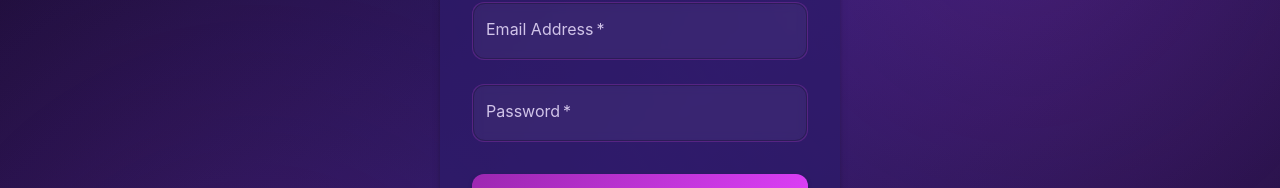
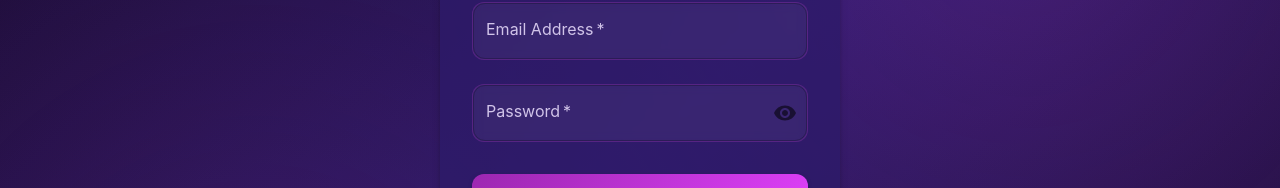
Before and after one commit to chaitanyagalande/bharatpulse-frontend, a React (Vite) app: page /login in a window 1280 px wide. Shown: the part 246-434 px from the top of the page. Built offline with nearby package versions, Linux system fonts and the light colour scheme.

Commit message:
Added eye for password visibility in login and register, also added confirm password in register page

```diff
--- a/src/pages/Login.tsx
+++ b/src/pages/Login.tsx
@@ -8,11 +8,14 @@ import {
     Button,
     CircularProgress,
     Container,
+    IconButton,
+    InputAdornment,
     Link,
     Paper,
     TextField,
     Typography,
 } from "@mui/material";
+import { Visibility, VisibilityOff } from "@mui/icons-material";
 
 const Login: React.FC = () => {
     const { login } = useAuth();
@@ -23,12 +26,17 @@ const Login: React.FC = () => {
     });
     const [message, setMessage] = useState("");
     const [loading, setLoading] = useState(false);
+    const [showPassword, setShowPassword] = useState(false);
 
     const handleChange = (e: React.ChangeEvent<HTMLInputElement>) => {
         setFormData({
             ...formData,
             [e.target.name]: e.target.value,
         });
+    };
+
+    const handleClickShowPassword = () => {
+        setShowPassword(!showPassword);
     };
 
     const handleSubmit = async (e: React.FormEvent) => {
@@ -117,12 +125,25 @@ const Login: React.FC = () => {
                             fullWidth
                             label="Password"
                             name="password"
-                            type="password"
+                            type={showPassword ? "text" : "password"}
                             value={formData.password}
                             onChange={handleChange}
                             margin="normal"
                             required
                             autoComplete="current-password"
+                            InputProps={{
+                                endAdornment: (
+                                    <InputAdornment position="end">
+                                        <IconButton
+                                            aria-label="toggle password visibility"
+                                            onClick={handleClickShowPassword}
+                                            edge="end"
+                                        >
+                                            {showPassword ? <VisibilityOff /> : <Visibility />}
+                                        </IconButton>
+                                    </InputAdornment>
+                                ),
+                            }}
                         />
                         <Button
                             type="submit"
--- a/src/pages/Register.tsx
+++ b/src/pages/Register.tsx
@@ -8,25 +8,31 @@ import {
     Button,
     CircularProgress,
     Container,
+    IconButton,
+    InputAdornment,
     Link,
     Paper,
     TextField,
     Typography,
 } from "@mui/material";
+import { Visibility, VisibilityOff } from "@mui/icons-material";
 import StateCitySelect from "../components/StateCitySelect";
 
 const Register: React.FC = () => {
     const { register } = useAuth();
     const navigate = useNavigate();
-    const [formData, setFormData] = useState<RegisterRequest>({
+    const [formData, setFormData] = useState<RegisterRequest & { confirmPassword: string }>({
         username: "",
         email: "",
         password: "",
+        confirmPassword: "",
         city: "",
     });
     const [selectedState, setSelectedState] = useState("");
     const [message, setMessage] = useState("");
     const [loading, setLoading] = useState(false);
+    const [showPassword, setShowPassword] = useState(false);
+    const [showConfirmPassword, setShowConfirmPassword] = useState(false);
 
     const handleStateChange = (stateCode: string) => {
         setSelectedState(stateCode);
@@ -51,6 +57,14 @@ const Register: React.FC = () => {
         });
     };
 
+    const handleClickShowPassword = () => {
+        setShowPassword(!showPassword);
+    };
+
+    const handleClickShowConfirmPassword = () => {
+        setShowConfirmPassword(!showConfirmPassword);
+    };
+
     const handleSubmit = async (e: React.FormEvent) => {
         e.preventDefault();
 
@@ -60,16 +74,31 @@ const Register: React.FC = () => {
             return;
         }
 
+        // Validate password match
+        if (formData.password !== formData.confirmPassword) {
+            setMessage("❌ Passwords do not match");
+            return;
+        }
+
+        // Validate password length
+        if (formData.password.length < 6) {
+            setMessage("❌ Password must be at least 6 characters long");
+            return;
+        }
+
         setLoading(true);
         setMessage("");
 
         try {
-            await register(formData);
+            // Create register data without confirmPassword
+            const { confirmPassword, ...registerData } = formData;
+            await register(registerData);
             setMessage("✅ Registration successful! Please login.");
             setFormData({
                 username: "",
                 email: "",
                 password: "",
+                confirmPassword: "",
                 city: "",
             });
             setSelectedState("");
@@ -157,16 +186,64 @@ const Register: React.FC = () => {
                             value={formData.email}
                             onChange={handleChange}
                         />
+
+                        {/* Password Field with Visibility Toggle */}
                         <TextField
                             margin="normal"
                             required
                             fullWidth
                             label="Password"
                             name="password"
-                            type="password"
+                            type={showPassword ? "text" : "password"}
                             autoComplete="new-password"
                             value={formData.password}
                             onChange={handleChange}
+                            InputProps={{
+                                endAdornment: (
+                                    <InputAdornment position="end">
+                                        <IconButton
+                                            aria-label="toggle password visibility"
+                                            onClick={handleClickShowPassword}
+                                            edge="end"
+                                        >
+                                            {showPassword ? <VisibilityOff /> : <Visibility />}
+                                        </IconButton>
+                                    </InputAdornment>
+                                ),
+                            }}
+                            helperText="Password must be at least 6 characters"
+                        />
+
+                        {/* Confirm Password Field with Visibility Toggle */}
+                        <TextField
+                            margin="normal"
+                            required
+                            fullWidth
+                            label="Confirm Password"
+                            name="confirmPassword"
+                            type={showConfirmPassword ? "text" : "password"}
+                            autoComplete="new-password"
+                            value={formData.confirmPassword}
+                            onChange={handleChange}
+                            InputProps={{
+                                endAdornment: (
+                                    <InputAdornment position="end">
+                                        <IconButton
+                                            aria-label="toggle confirm password visibility"
+                                            onClick={handleClickShowConfirmPassword}
+                                            edge="end"
+                                        >
+                                            {showConfirmPassword ? <VisibilityOff /> : <Visibility />}
+                                        </IconButton>
+                                    </InputAdornment>
+                                ),
+                            }}
+                            error={formData.password !== formData.confirmPassword && formData.confirmPassword !== ""}
+                            helperText={
+                                formData.password !== formData.confirmPassword && formData.confirmPassword !== ""
+                                    ? "Passwords do not match"
+                                    : ""
+                            }
                         />
 
                         {/* State and City Selection */}
```
